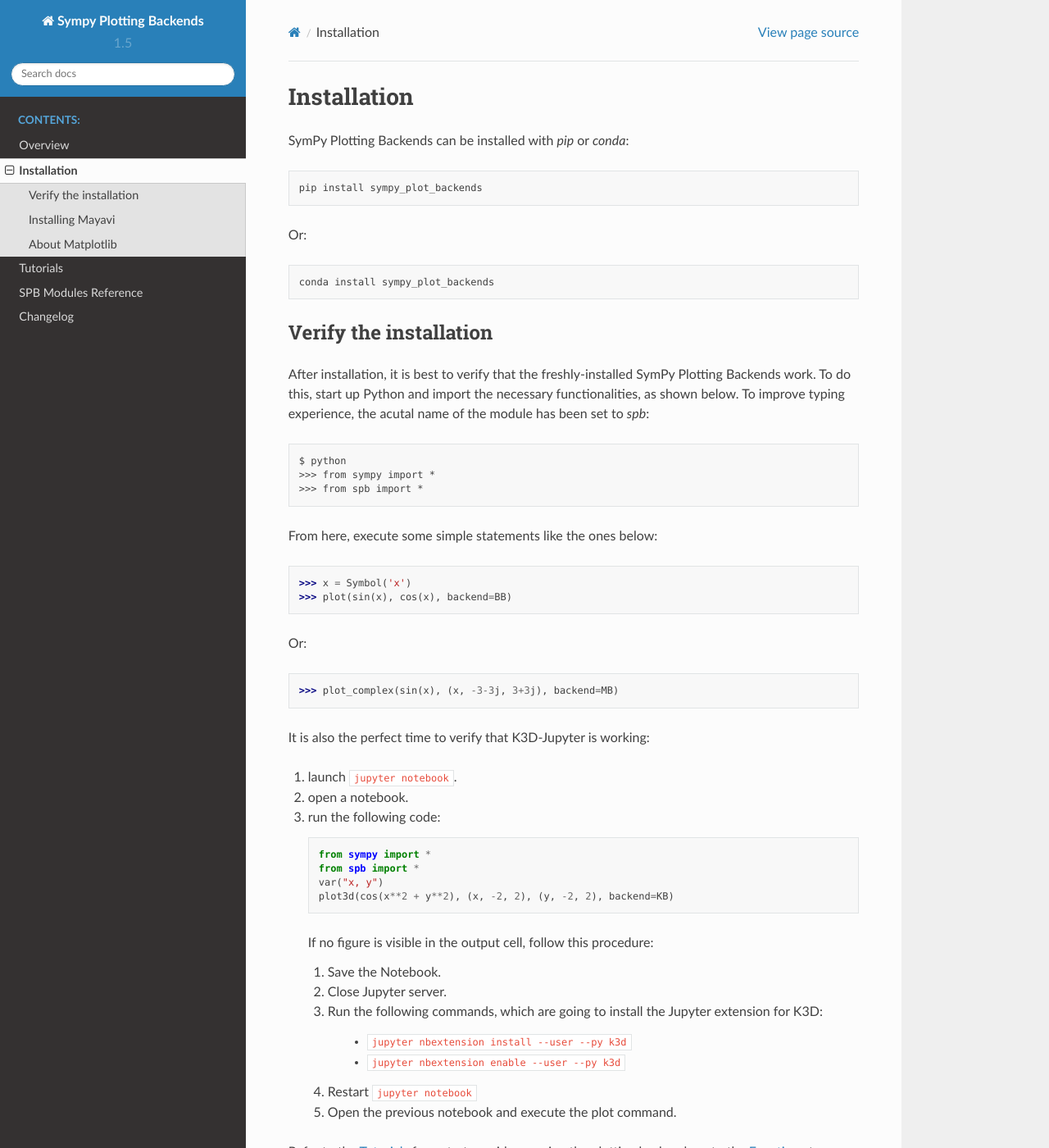
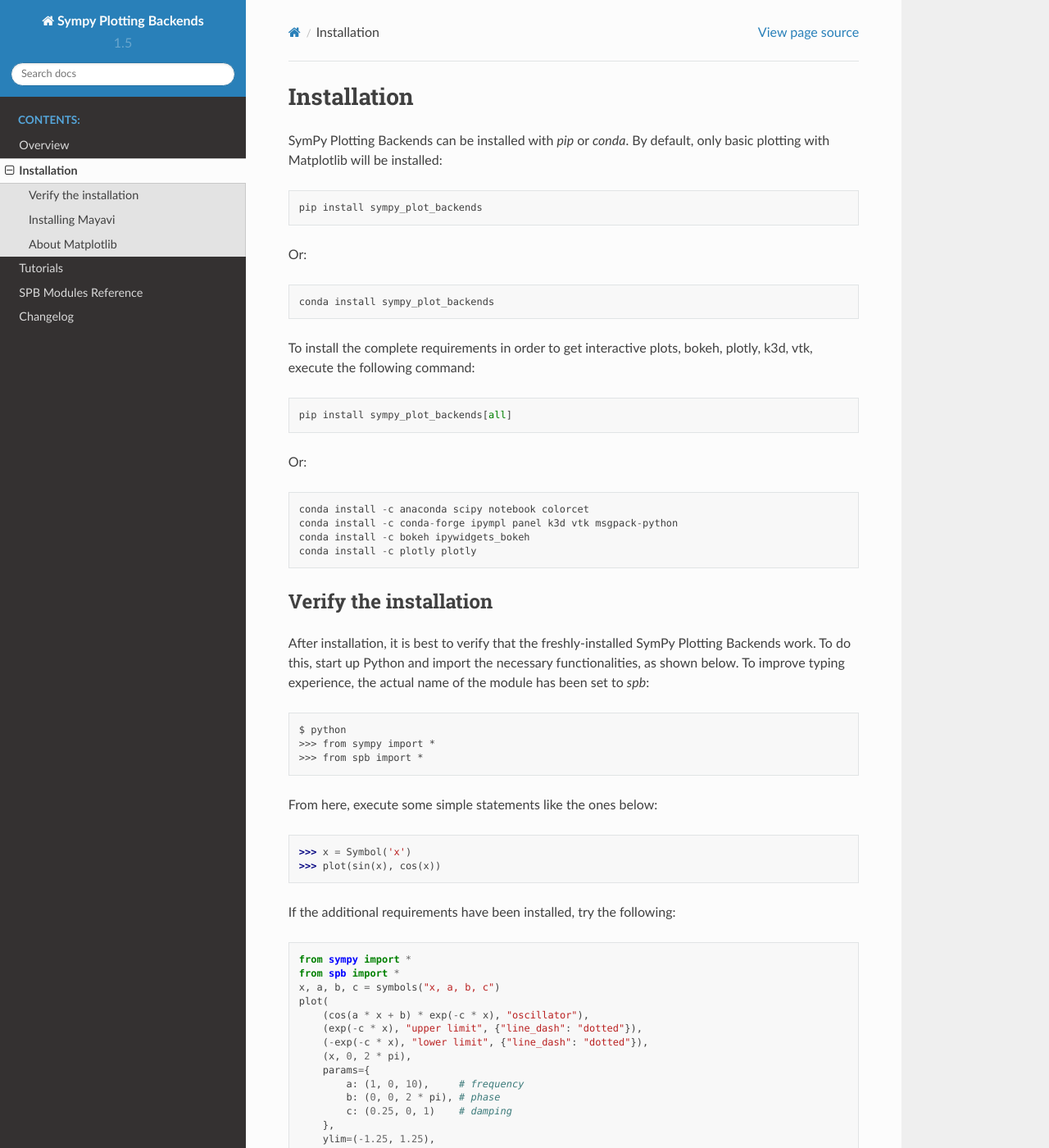
Before and after one commit to Davide-sd/sympy-plot-backends, a Sphinx documentation site: the page built from doc/source/install.rst, in a window 1280 px wide and 1400 px high. Shown: the whole window at 82% size. Built offline with Sphinx 7.4.7 and the Read the Docs theme 2.0.0, drawn with Linux system fonts in a browser that asks for light colours.

Commit message:
implemented extras_require

```diff
--- a/doc/source/install.rst
+++ b/doc/source/install.rst
@@ -4,7 +4,8 @@
 Installation
 ------------
 
-SymPy Plotting Backends can be installed with `pip` or `conda`::
+SymPy Plotting Backends can be installed with `pip` or `conda`. By default,
+only basic plotting with Matplotlib will be installed::
 
     pip install sympy_plot_backends
 
@@ -12,13 +13,25 @@
 
     conda install sympy_plot_backends
 
+To install the complete requirements in order to get interactive plots, bokeh,
+plotly, k3d, vtk, execute the following command::
+
+    pip install sympy_plot_backends[all]
+
+Or::
+
+    conda install -c anaconda scipy notebook colorcet
+    conda install -c conda-forge ipympl panel k3d vtk msgpack-python
+    conda install -c bokeh ipywidgets_bokeh
+    conda install -c plotly plotly
+
 
 Verify the installation
 =======================
 
 After installation, it is best to verify that the freshly-installed SymPy
 Plotting Backends work. To do this, start up Python and import the necessary
-functionalities, as shown below. To improve typing experience, the acutal name
+functionalities, as shown below. To improve typing experience, the actual name
 of the module has been set to `spb`::
 
     $ python
@@ -28,12 +41,29 @@
 From here, execute some simple statements like the ones below::
 
     >>> x = Symbol('x')
-    >>> plot(sin(x), cos(x), backend=BB)
+    >>> plot(sin(x), cos(x))
 
-Or:
+If the additional requirements have been installed, try the following:
 
-    >>> plot_complex(sin(x), (x, -3-3j, 3+3j), backend=MB)
+.. code-block:: python
 
+   from sympy import *
+   from spb import *
+   x, a, b, c = symbols("x, a, b, c")
+   plot(
+       (cos(a * x + b) * exp(-c * x), "oscillator"),
+       (exp(-c * x), "upper limit", {"line_dash": "dotted"}),
+       (-exp(-c * x), "lower limit", {"line_dash": "dotted"}),
+       (x, 0, 2 * pi),
+       params={
+           a: (1, 0, 10),     # frequency
+           b: (0, 0, 2 * pi), # phase
+           c: (0.25, 0, 1)    # damping
+       },
+       ylim=(-1.25, 1.25),
+       backend=BB,
+       servable=True
+   )
 
 It is also the perfect time to verify that K3D-Jupyter is working:
 
--- a/spb/_version.py
+++ b/spb/_version.py
@@ -1 +1 @@
-__version__ = "1.5.0"
+__version__ = "1.5.1"
```
Also changed, not shown: README.md (+20 -3 lines), doc/source/changelog.rst (+8 -0 lines), setup.py (+16 -11 lines), 5 other files.
